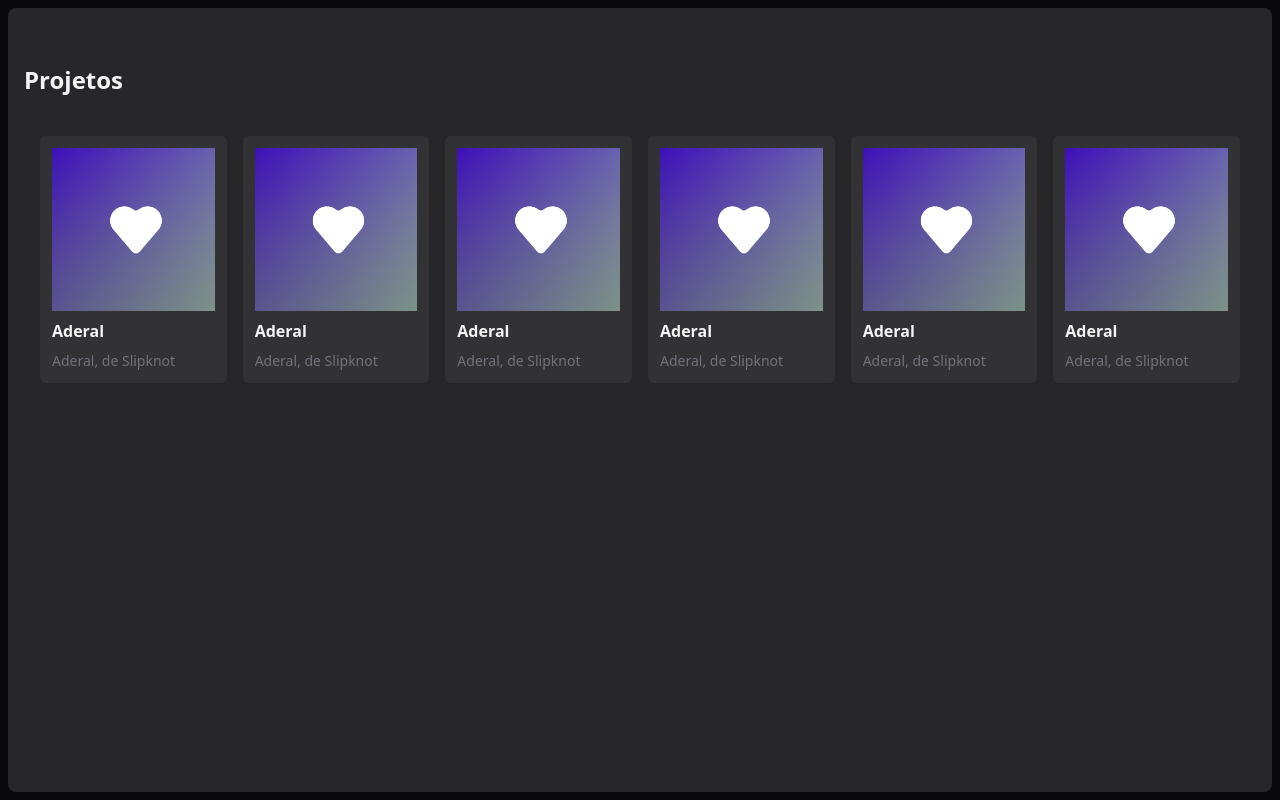
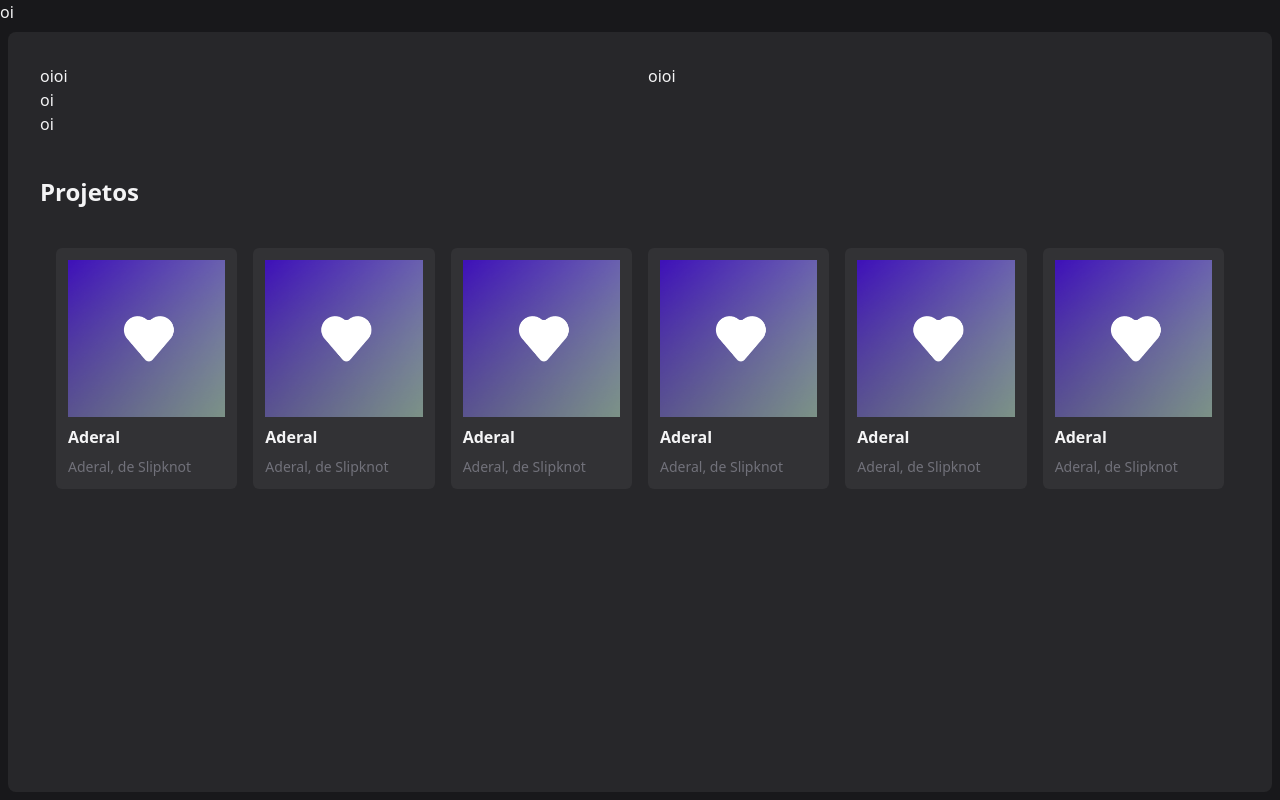
Before and after one commit to rodrigueslucas062/portfolio, a Next.js app: page / in a window 1280 px wide. Built offline with nearby package versions, Linux system fonts and the light colour scheme.

Commit message:
💄 New components on Home

```diff
--- a/src/components/banner/Banner.jsx
+++ b/src/components/banner/Banner.jsx
@@ -1,11 +1,11 @@
 const Banner = () => {
     return (
-        <div className="flex h-full p-2 bg-zinc-800">
-            <div className="flex justify-center w-1/2">
-                <h1>oi</h1>
+        <div className="flex gap-4">
+            <div className="w-1/2">
+                <h1>oioi</h1>
             </div>
             <div className="w-1/2">
-                <h1>oioi</h1>
+                <h2>oioi</h2>
             </div>
         </div>
     )
--- a/src/components/main/Main.jsx
+++ b/src/components/main/Main.jsx
@@ -3,9 +3,7 @@ import Curtidas from "../../../public/images/curtidas.jpg"
 
 const MainContent = () => {
     return (
-        <main className="flex-1 space-x-5 bg-zinc-950">
-            <div className="bg-zinc-800 rounded-lg h-full">
-                <div className="p-4">
+        <div className="flex-1 space-x-5">
             <div className="gap-4">
                 <h2 className="font-bold text-2xl my-10">Projetos</h2>
                 <div className="m-4">
@@ -44,8 +42,6 @@ const MainContent = () => {
                 </div>
             </div>
         </div>
-            </div>
-        </main>
     )
 }
 
--- a/src/pages/index.js
+++ b/src/pages/index.js
@@ -1,12 +1,20 @@
 import Banner from "@/components/banner/Banner";
+import Habilidades from "@/components/habilidades/Habilidades";
 import MainContent from "@/components/main/Main";
+import Navbar from "@/components/navbar/Navbar";
+import Sobre from "@/components/sobre/Sobre";
 
 export default function Home() {
   return (
-    <main className="h-screen flex flex-col bg-zinc-950">
-      <div className="flex flex-1 p-2">
-        {/* <Banner /> */}
-        <MainContent />
+    <main className="h-screen flex flex-col">
+      <Navbar />
+      <div className="flex flex-col flex-1 p-2">
+        <div className="bg-zinc-800 rounded-lg h-full p-8">
+          <Banner />
+          <Sobre />
+          <Habilidades />
+          <MainContent />
+        </div>
       </div>
     </main>
   );
```
Lines whose indentation alone changed are shown as unchanged.
